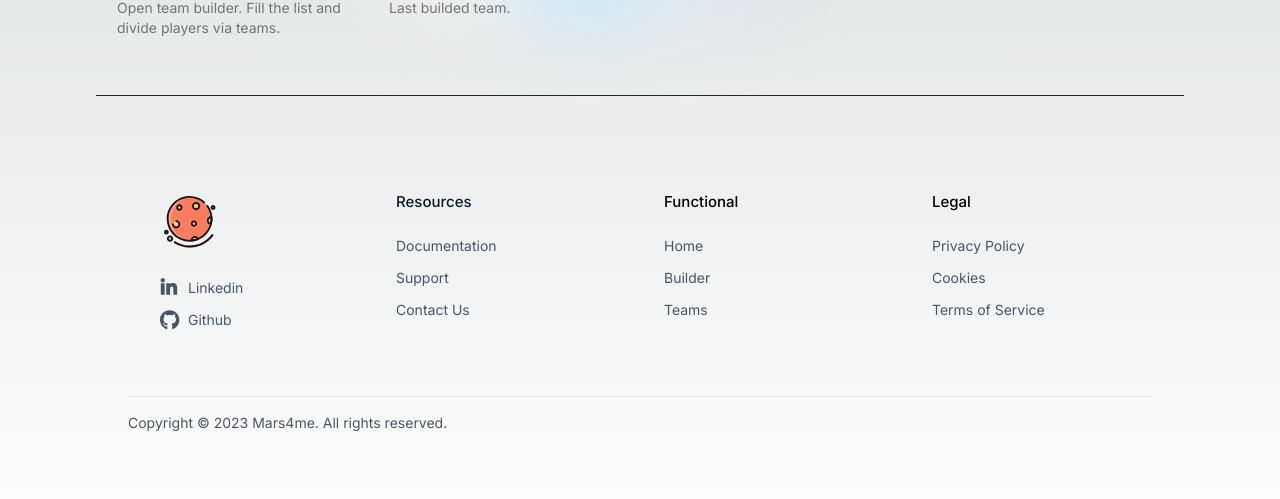
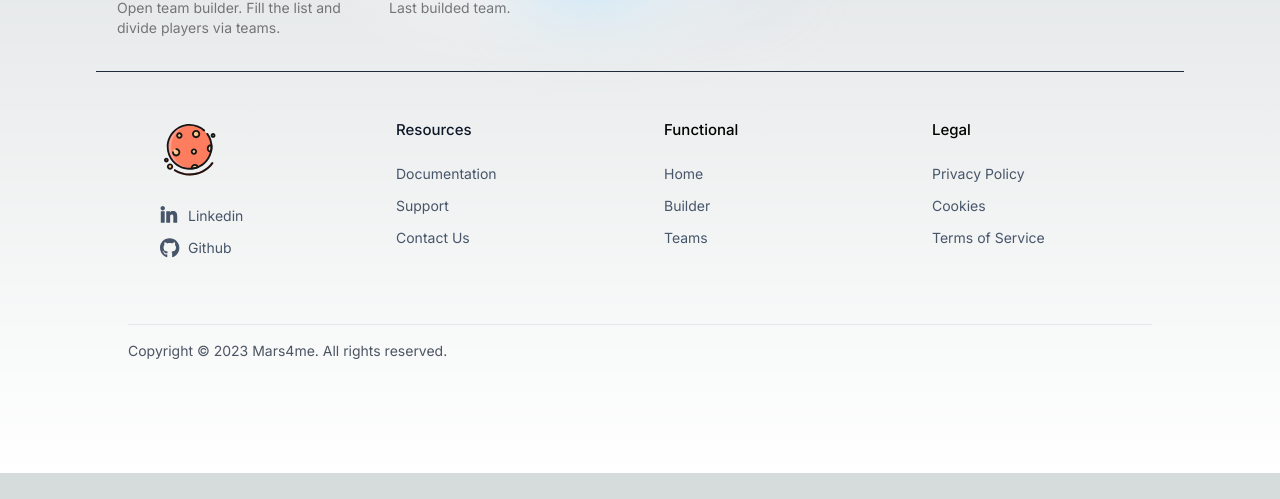
Before and after one commit to Mars4me/team-builder-cs, a Next.js app: page / in a window 1280 px wide. Shown: the part 348-847 px from the top of the page. After the commit the page ends 821 px from the top, so only its background shows below. Built offline with nearby package versions, Linux system fonts and the light colour scheme; what tailwindcss-animated would draw is missing.

Commit message:
replace seo, prepeare design

```diff
--- a/src/app/builder/loading.tsx
+++ b/src/app/builder/loading.tsx
@@ -1,3 +1,3 @@
 export default function Loading() {
-    return <>Loading...</>;
+    return <div className="h-[40%]">Loading...</div>;
 }
--- a/src/app/teams/loading.tsx
+++ b/src/app/teams/loading.tsx
@@ -1,3 +1,3 @@
 export default function Loading() {
-    return <>Loading...</>;
+    return <div className="h-[40%]">Loading...</div>;
 }
--- a/src/components/Footer/index.tsx
+++ b/src/components/Footer/index.tsx
@@ -17,7 +17,7 @@ export const Footer = () => {
     const year = new Date().getFullYear();
 
     return (
-        <div className="sm:mt-10 mt-4 flex items-center justify-center w-full px-4  dark:bg-[#09101F] md:pt-24 border-t dark:border-gray-200 border-gray-800">
+        <div className="mt-4 flex items-center justify-center w-full px-4  dark:bg-[#09101F] md:pt-12 border-t dark:border-gray-200 border-gray-800">
             <div className="container px-4 mx-auto">
                 {/*
           Main Grid on Larger Screens, hidden on small screens
```
Also changed, not shown: src/(seo)/robots.ts (renamed from src/app/robots.ts), src/(seo)/sitemap.ts (renamed from src/app/sitemap.ts).
